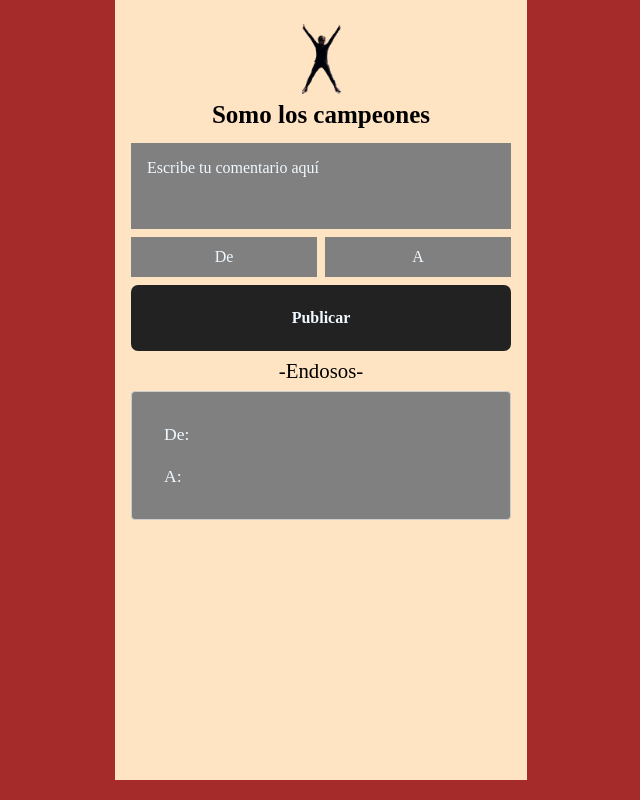
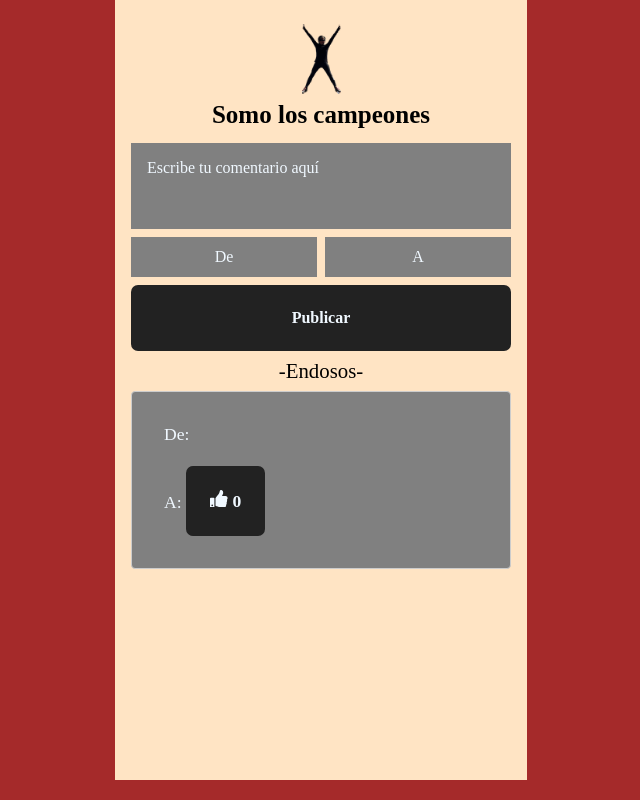
Before and after one commit to catharygr/alquiler-bicicleta-react, a React (Vite) app: page / in a window 1280 px wide. Both pictures are taken after a click on the button "Publicar". Shown: the whole page, without its empty margins (319-959 px from the left). Built offline with nearby package versions, Linux system fonts and the light colour scheme.

Commit message:
LLegando a la solución

```diff
--- a/package.json
+++ b/package.json
@@ -13,7 +13,7 @@
     "@fortawesome/fontawesome-free": "^6.4.0",
     "react": "^18.2.0",
     "react-dom": "^18.2.0",
-    "react-icons": "^4.8.0"
+    "react-icons": "^4.9.0"
   },
   "devDependencies": {
     "@types/react": "^18.0.28",
--- a/src/App.jsx
+++ b/src/App.jsx
@@ -1,4 +1,5 @@
 import React, { useState } from "react";
+import { FaThumbsUp } from "react-icons/fa";
 import "../style.css";
 
 function App() {
@@ -8,6 +9,17 @@ function App() {
     comentario: "",
     a: "",
   });
+  const [contador, setContador] = useState(0);
+  const [meGusta, setMeGusta] = useState(false);
+
+  const manejarMeGusta = () => {
+    if (meGusta) {
+      setContador(contador - 1);
+    } else {
+      setContador(contador + 1);
+    }
+    setMeGusta(!meGusta);
+  };
 
   const handleComentario = (e) => {
     const { name, value } = e.target;
@@ -91,6 +103,13 @@ function App() {
               <strong>De:</strong> {comentario.de} <br />
               <strong>{comentario.comentario}</strong> <br />
               <strong>A:</strong> {comentario.a}
+              <button
+                className={meGusta ? "me-gusta-activo" : "me-gusta"}
+                onClick={manejarMeGusta}
+              >
+                <FaThumbsUp />
+                <span>{contador}</span>
+              </button>
             </p>
           ))}
       </div>
--- a/style.css
+++ b/style.css
@@ -205,3 +205,30 @@ p {
   color: aliceblue;
   font-size: 1.1rem;
 }
+
+me-gusta {
+  display: flex;
+
+  align-items: center;
+  background-color: transparent;
+  border: none;
+  color: gray;
+
+}
+
+.me-gusta-activo {
+  display: flex;
+  /* align-items: center; */
+  background-color: red
+  border: none;
+  color: white;
+
+}
+
+.me-gusta-activo:hover {
+  background-color: red
+}
+
+.me-gusta span {
+  margin-left: 5px;
+}
```
Also changed, not shown: 1 other file (tests, documents, lock files or other folders).
